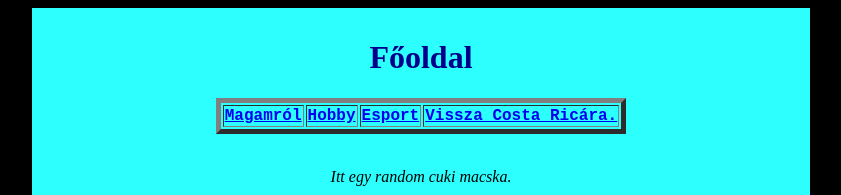
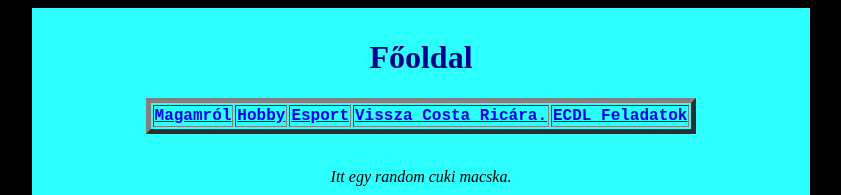
Before and after one commit to LNorberto1/lnorberto1.github.io, a plain HTML site: page Weboldal2.html in a window 1280 px wide. Shown: the top 195 px of the page, without its empty margins (219-1060 px from the left). Drawn offline with Linux system fonts and the light colour scheme.

Commit message:
Update Weboldal2.html

```diff
--- a/Weboldal2.html
+++ b/Weboldal2.html
@@ -16,6 +16,7 @@
 	<th><A HREF="Weboldal4.html">Hobby</A></th>
 	<th><A HREF="Weboldal5.html">Esport</A></th>
 	<th><A HREF="index.html">Vissza Costa Ricára.</A></th>
+	<th><A HREF="lnorberto1.github.io/ecdl.html">ECDL Feladatok</A></th>
 </tr>
 
 </table>
```
